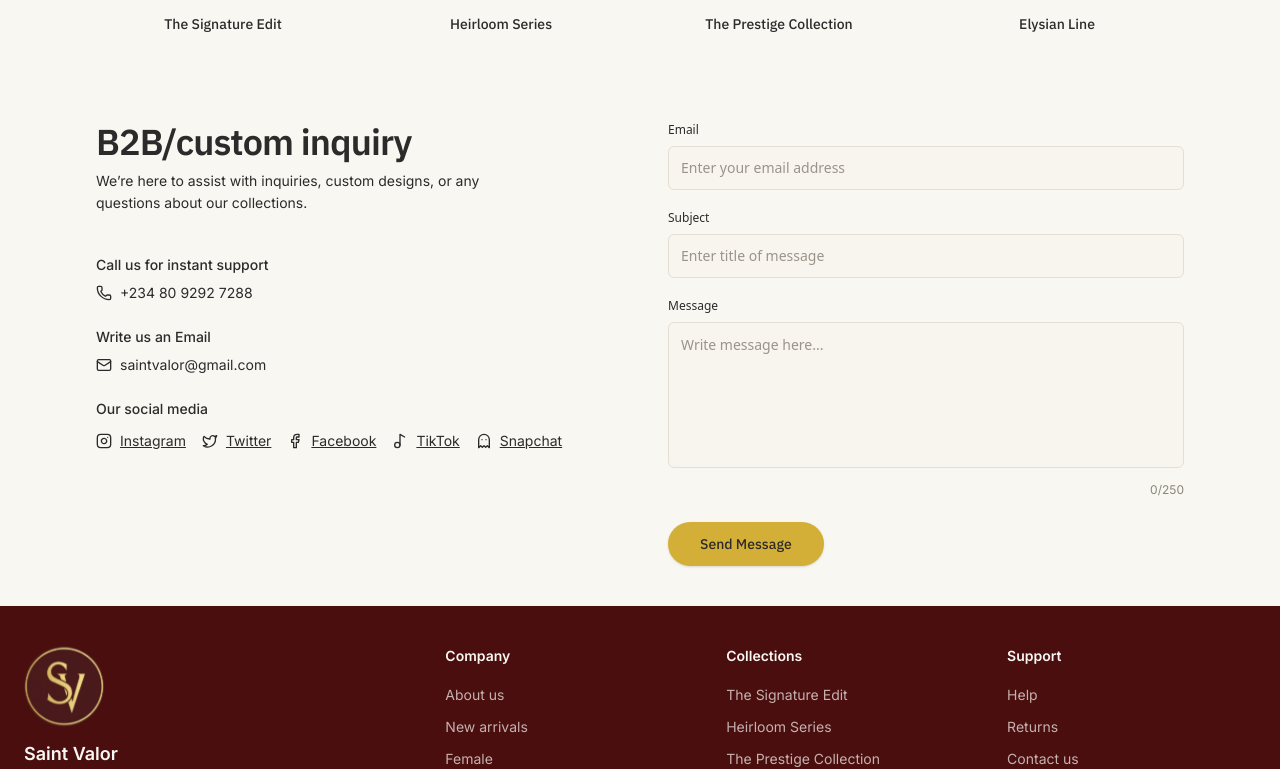
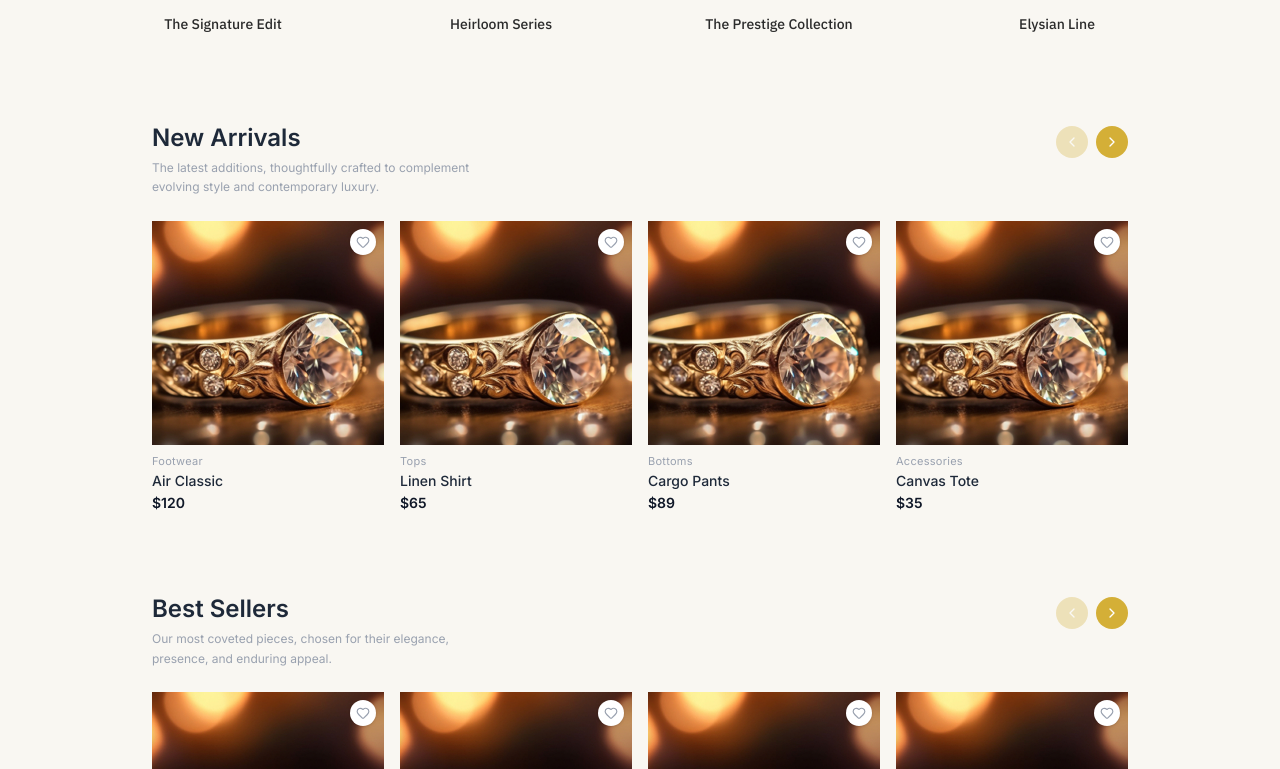
Before and after one commit to Tobi-Oyedele/saint-valor, a Next.js app: page / in a window 1280 px wide. Shown: the part 1240-2009 px from the top of the page. Built offline with nearby package versions, Linux system fonts and the light colour scheme.

Commit message:
feat: add image slider and product card components, update button styles

```diff
--- a/app/(shop)/page.tsx
+++ b/app/(shop)/page.tsx
@@ -1,11 +1,24 @@
 import HeroCarousel from "../../components/Hero/HeroCarousel";
 import Collection from "../../components/Home/Collection";
 import CustomInquiry from "./custom-inquiry/page";
+import { newArrivals, bestSellers } from "@/data/products";
+import ProductSlider from "@/components/ui/ProductSlider";
+
 const page = () => {
   return (
     <main className="bg-ivory">
       <HeroCarousel backgroundSrc="/images/hero-bg.png" autoPlayMs={3500} />
       <Collection />
+      <ProductSlider
+        title="New Arrivals"
+        subtitle="The latest additions, thoughtfully crafted to complement evolving style and contemporary luxury."
+        products={newArrivals}
+      />
+      <ProductSlider
+        title="Best Sellers"
+        subtitle="Our most coveted pieces, chosen for their elegance, presence, and enduring appeal."
+        products={bestSellers}
+      />
       <CustomInquiry />
     </main>
   );
--- a/app/globals.css
+++ b/app/globals.css
@@ -9,6 +9,7 @@
   --color-secondary: #878787; /* secondary text color */
 
   --animate-hero-in: hero-in 1200ms cubic-bezier(0.16, 1, 0.3, 1);
+  --animate-fade-in: fadeIn 0.3s ease-in-out;
 }
 
 p,
@@ -40,6 +41,10 @@ button {
   .about-social-media {
     @apply inline-flex items-center gap-2 hover:text-charcoal underline;
   }
+
+  .slider-icons {
+    @apply p-2 rounded-full bg-gold text-white hover:bg-gold disabled:opacity-30 disabled:cursor-not-allowed transition cursor-pointer;
+  }
 }
 
 /* Keyframes */
@@ -58,4 +63,17 @@ button {
   .animate-hero-in {
     animation: var(--animate-hero-in);
   }
+
+  .animate-fadeIn {
+    animation: var(--animate-fade-in);
+  }
 }
+
+@keyframes fadeIn {
+  0% {
+    opacity: 0;
+  }
+  100% {
+    opacity: 1;
+  }
+}
--- a/components/Home/BestSellers.tsx
+++ /dev/null
@@ -1,5 +0,0 @@
-const BestSellers = () => {
-  return <div>BestSellers</div>;
-};
-
-export default BestSellers;
--- a/components/Home/NewArrivals.tsx
+++ /dev/null
@@ -1,5 +0,0 @@
-const NewArrivals = () => {
-  return <div>NewArrivals</div>;
-};
-
-export default NewArrivals;
--- a/components/ui/Button.tsx
+++ b/components/ui/Button.tsx
@@ -32,7 +32,7 @@ const Button = ({
 
   const variantStyles = {
     primary: "bg-gold text-ivory",
-    outline: "border border-gold bg-transparent text-gold",
+    outline: "border border-gold bg-white text-gold",
   };
 
   return (
--- a/components/ui/ProductCard.tsx
+++ b/components/ui/ProductCard.tsx
@@ -4,14 +4,7 @@ import Image from "next/image";
 import { useState } from "react";
 import { Heart } from "lucide-react";
 import Button from "./Button";
-
-interface Product {
-  id: number;
-  image: string;
-  category: string;
-  name: string;
-  price: number;
-}
+import { Product } from "@/types/product";
 
 interface ProductCardProps {
   product: Product;
@@ -33,8 +26,7 @@ export default function ProductCard({
       onMouseEnter={() => setIsHovered(true)}
       onMouseLeave={() => setIsHovered(false)}
     >
-      {/* Image wrapper */}
-      <div className="relative overflow-hidden rounded-xl aspect-3/4">
+      <div className="relative overflow-hidden aspect-3/4 max-h-56 w-full">
         <Image
           src={product.image}
           alt={product.name}
@@ -42,30 +34,28 @@ export default function ProductCard({
           className="object-cover"
         />
 
-        {/* Heart button */}
         <button
           onClick={() => {
             setIsFavourite(!isFavourite);
             onFavourite(product.id);
           }}
-          className="absolute top-2 right-2 bg-white rounded-full p-1.5 shadow-sm transition-transform duration-200 hover:scale-110"
+          className="absolute top-2 right-2 bg-white rounded-full p-1.5 shadow-sm transition-transform duration-200 hover:scale-110 cursor-pointer"
         >
           <Heart
-            size={16}
+            size={14}
             className={
               isFavourite ? "fill-red-500 stroke-red-500" : "stroke-gray-400"
             }
           />
         </button>
 
-        {/* Add to Cart overlay */}
         <div
-          className={`absolute bottom-0 left-0 right-0 p-3 transition-opacity duration-300 ${
-            isHovered ? "opacity-100" : "opacity-0"
+          className={`absolute bottom-0 left-0 right-0 p-2.5 transition-all duration-300 ${
+            isHovered ? "opacity-100 translate-y-0" : "opacity-0 translate-y-2"
           }`}
         >
           <Button
-            label="Add to Cart"
+            label="Add to cart"
             onClick={() => onAddToCart(product.id)}
             fullWidth
             variant="outline"
@@ -73,13 +63,14 @@ export default function ProductCard({
         </div>
       </div>
 
-      {/* Text info */}
-      <div className="flex flex-col gap-0.5 px-1">
-        <p className="text-xs text-gray-400 uppercase tracking-wide">
+      <div className="flex flex-col gap-0.5">
+        <p className="text-[11px] text-gray-400 tracking-wide">
           {product.category}
         </p>
         <p className="text-sm font-medium text-gray-800">{product.name}</p>
-        <p className="text-sm font-semibold">${product.price.toFixed(2)}</p>
+        <p className="text-sm font-semibold text-gray-900">
+          ${product.price.toLocaleString()}
+        </p>
       </div>
     </div>
   );
--- a/components/ui/ProductSlider.tsx
+++ b/components/ui/ProductSlider.tsx
@@ -1,5 +1,88 @@
-const ProductSlider = () => {
-  return <div>ProductSlider</div>;
-};
+"use client";
 
-export default ProductSlider;
+import { useState } from "react";
+import ProductCard from "./ProductCard";
+import { Product } from "@/types/product";
+import { ChevronLeft, ChevronRight } from "lucide-react";
+
+interface ProductSliderProps {
+  title: string;
+  subtitle?: string;
+  products: Product[];
+}
+
+export default function ProductSlider({
+  title,
+  products,
+  subtitle,
+}: ProductSliderProps) {
+  const [currentIndex, setCurrentIndex] = useState(0);
+  const itemsToShow = 4;
+
+  const visibleProducts = products.slice(
+    currentIndex,
+    currentIndex + itemsToShow,
+  );
+
+  const canGoPrev = currentIndex > 0;
+  const canGoNext = currentIndex < products.length - itemsToShow;
+
+  const handlePrev = () => {
+    if (canGoPrev) setCurrentIndex((prev) => Math.max(0, prev - itemsToShow));
+  };
+
+  const handleNext = () => {
+    if (canGoNext)
+      setCurrentIndex((prev) =>
+        Math.min(products.length - itemsToShow, prev + itemsToShow),
+      );
+  };
+
+  return (
+    <section className="flex flex-col gap-6 max-w-5xl mx-auto px-6 py-10">
+      {/* Header row */}
+      <div className="flex items-start justify-between">
+        <div className="flex flex-col gap-1">
+          <h2 className="text-2xl font-semibold text-gray-800">{title}</h2>
+          {subtitle && (
+            <p className="text-xs text-gray-400 max-w-xs leading-relaxed">
+              {subtitle}
+            </p>
+          )}
+        </div>
+
+        <div className="flex items-center gap-2 mt-1">
+          <button
+            onClick={handlePrev}
+            disabled={!canGoPrev}
+            className="slider-icons"
+          >
+            <ChevronLeft size={16} />
+          </button>
+          <button
+            onClick={handleNext}
+            disabled={!canGoNext}
+            className="slider-icons"
+          >
+            <ChevronRight size={16} />
+          </button>
+        </div>
+      </div>
+
+      {/* Product grid */}
+      <div
+        key={currentIndex}
+        className="grid grid-cols-2 md:grid-cols-4 gap-4 animate-fade-in"
+      >
+        {visibleProducts.map((product) => (
+          <ProductCard
+            key={product.id}
+            product={product}
+            onAddToCart={(id) => console.log("Add to cart:", id)}
+            onFavourite={(id) => console.log("Favourite:", id)}
+          />
+        ))}
+      </div>
+    </section>
+  );
+}
--- /dev/null
+++ b/data/products.ts
@@ -0,0 +1,91 @@
+import { Product } from "@/types/product";
+
+export const newArrivals: Product[] = [
+  {
+    id: 1,
+    image: "/images/shop-1.png",
+    category: "Footwear",
+    name: "Air Classic",
+    price: 120,
+  },
+  {
+    id: 2,
+    image: "/images/shop-1.png",
+    category: "Tops",
+    name: "Linen Shirt",
+    price: 65,
+  },
+  {
+    id: 3,
+    image: "/images/shop-1.png",
+    category: "Bottoms",
+    name: "Cargo Pants",
+    price: 89,
+  },
+  {
+    id: 4,
+    image: "/images/shop-1.png",
+    category: "Accessories",
+    name: "Canvas Tote",
+    price: 35,
+  },
+  {
+    id: 5,
+    image: "/images/shop-1.png",
+    category: "Footwear",
+    name: "Low Runner",
+    price: 110,
+  },
+  {
+    id: 6,
+    image: "/images/shop-1.png",
+    category: "Tops",
+    name: "Polo Tee",
+    price: 45,
+  },
+];
+
+export const bestSellers: Product[] = [
+  {
+    id: 7,
+    image: "/images/shop-1.png",
+    category: "Footwear",
+    name: "Court Classic",
+    price: 95,
+  },
+  {
+    id: 8,
+    image: "/images/shop-1.png",
+    category: "Tops",
+    name: "Oversized Tee",
+    price: 40,
+  },
+  {
+    id: 9,
+    image: "/images/shop-1.png",
+    category: "Bottoms",
+    name: "Slim Chinos",
+    price: 75,
+  },
+  {
+    id: 10,
+    image: "/images/shop-1.png",
+    category: "Accessories",
+    name: "Leather Belt",
+    price: 30,
+  },
+  {
+    id: 11,
+    image: "/images/shop-1.png",
+    category: "Footwear",
+    name: "Slip On",
+    price: 80,
+  },
+  {
+    id: 12,
+    image: "/images/shop-1.png",
+    category: "Tops",
+    name: "Knit Sweater",
+    price: 99,
+  },
+];
--- /dev/null
+++ b/types/product.ts
@@ -0,0 +1,7 @@
+export interface Product {
+  id: number;
+  image: string;
+  category: string;
+  name: string;
+  price: number;
+}
```
